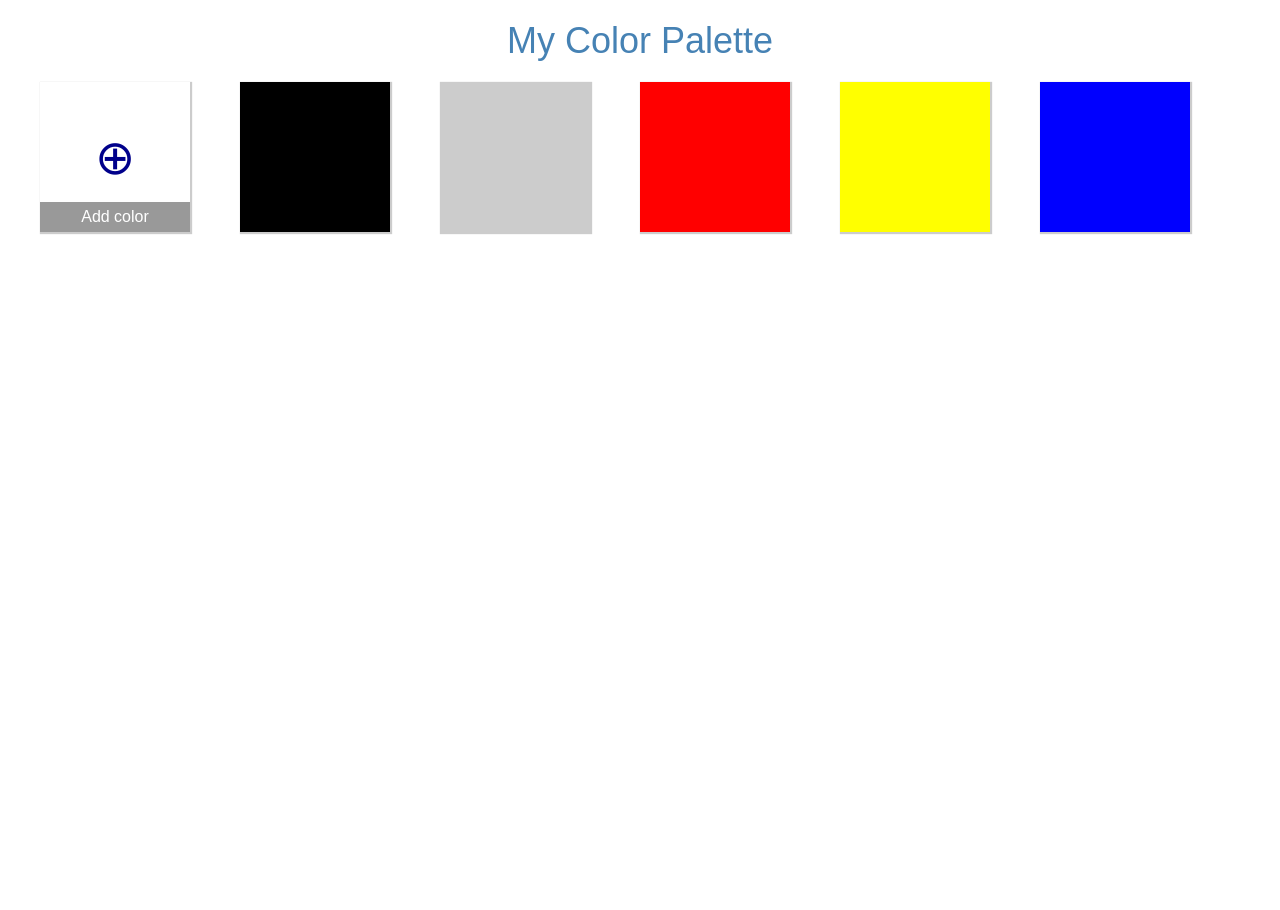
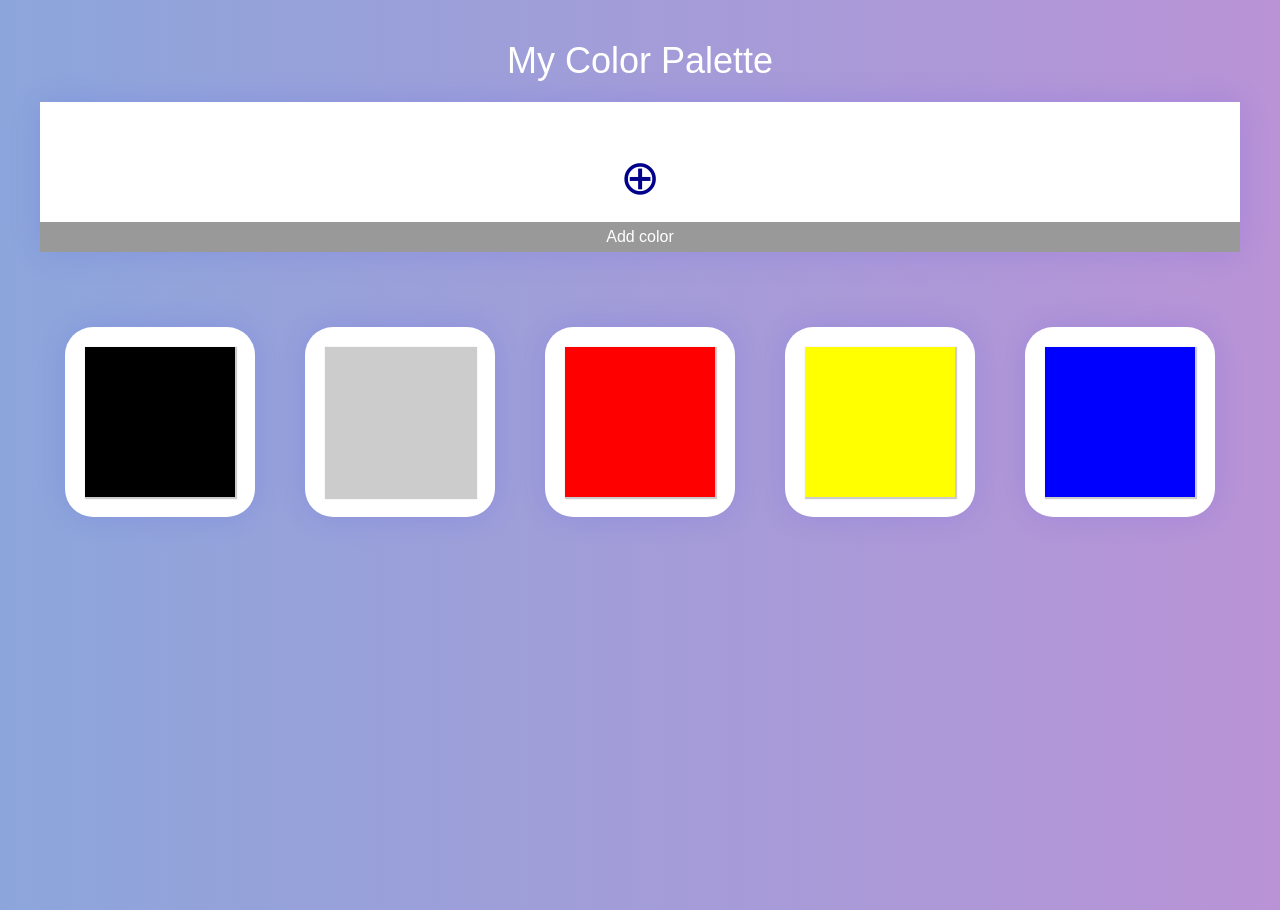
Before and after one commit to bhansa/color-palette, a React app: page / in a window 1280 px wide. Before the commit the page ends 800 px from the top, so only its background shows below. Built offline with nearby package versions, Linux system fonts and the light colour scheme.

Commit message:
updated UI and added styles

```diff
--- a/src/components/Cockpit/Cockpit.css
+++ b/src/components/Cockpit/Cockpit.css
@@ -1,6 +1,7 @@
 .heading {
-  color: steelblue;
+  color: #fff;
   font-size: 36px;
   text-align: center;
   margin: 20px 0;
+  margin-top: 0;
 }
--- a/src/components/Palette/AddColor/AddColor.css
+++ b/src/components/Palette/AddColor/AddColor.css
@@ -1,7 +1,15 @@
+.addColorCard{
+  width: 100%;
+  height: 150px;
+  display: block;
+  background: #fff;
+  box-shadow: 0 0 2rem rgba(0,0,255,.1);
+}
 .addIcon {
   position: absolute;
   top: 50%;
   left: 50%;
+  padding: 5px;
   transform: translate(-50%, -50%);
   font-size: 48px;
   color: darkblue;
--- a/src/components/Palette/AddColor/AddColor.js
+++ b/src/components/Palette/AddColor/AddColor.js
@@ -5,7 +5,7 @@ import classes from './AddColor.css';
 
 const addColor = (props) => {
   return (
-    <div className={commonClasses.card} onClick={props.toggleModal} >
+    <div className={[commonClasses.card, classes.addColorCard].join(' ')} onClick={props.toggleModal} >
       <span className={classes.addIcon} role="img" aria-label="add icon">&#x2295;</span>
       <div className={commonClasses.addColorLabel}>Add color</div>
     </div>
--- a/src/components/Palette/Color/Color.css
+++ b/src/components/Palette/Color/Color.css
@@ -0,0 +1,10 @@
+.colorContainer{
+    display: inline-block;
+    padding: 20px;
+    margin: 25px;
+    width: 150px;
+    height: 150px;
+    background: #fff;
+    box-shadow: 0 0 2rem rgba(0,0,255,.1);
+    border-radius: 1.75rem;
+}
--- a/src/components/Palette/Color/Color.js
+++ b/src/components/Palette/Color/Color.js
@@ -1,16 +1,18 @@
 // Component containing individual color. Can delete/update itself on clicking Delete button on top-right corner.
 import React from 'react';
 import commonClasses from '../Palette.css';
-// import classes from "./Color.css";
+import classes from "./Color.css";
 
 const colorComponent = (props) => {
   let bgStyle = {
     backgroundColor: props.color
   };
   return (
-    <div className={commonClasses.card} style={bgStyle}>
-      <span onClick={props.deleted} className={commonClasses.delete} role="img" aria-label="delete icon">&#10060;</span>
-      <div className={commonClasses.cardLabel} contentEditable="true">{props.color}</div>
+    <div className={classes.colorContainer}>
+      <div className={commonClasses.card} style={bgStyle}>
+        <span onClick={props.deleted} className={commonClasses.delete} role="img" aria-label="delete icon">&#10060;</span>
+        <div className={commonClasses.cardLabel} contentEditable="true">{props.color}</div>
+      </div>
     </div>
   );
 }
--- a/src/components/Palette/Palette.css
+++ b/src/components/Palette/Palette.css
@@ -1,12 +1,14 @@
 .palette {
   max-width: 1200px;
+  min-height: 768px;
+  height: 100%;
   margin: 0 auto;
 }
 .card {
   position: relative;
   display: inline-block;
-  width: 150px;
-  height: 150px;
+  width: 100%;
+  height: 100%;
   /* border: 1px solid #ccc; */
   margin: 0 50px 50px 0;
   box-shadow: 1px 1px 1px 1px #ccc;
--- a/src/containers/App.css
+++ b/src/containers/App.css
@@ -1,3 +1,7 @@
 .App {
   /* text-align: center; */
+  background: #B993D6;  /* fallback for old browsers */
+background: -webkit-linear-gradient(to right, #8CA6DB, #B993D6);  /* Chrome 10-25, Safari 5.1-6 */
+background: linear-gradient(to right, #8CA6DB, #B993D6); /* W3C, IE 10+/ Edge, Firefox 16+, Chrome 26+, Opera 12+, Safari 7+ */
+padding: 40px 0;
 }
--- a/src/containers/App.js
+++ b/src/containers/App.js
@@ -25,6 +25,11 @@ class App extends Component {
       this.setState({
         addButtonDisabled: false
     })
+    }
+    else{
+      this.setState({
+        addButtonDisabled: true
+      })
     }
   }
 
```
